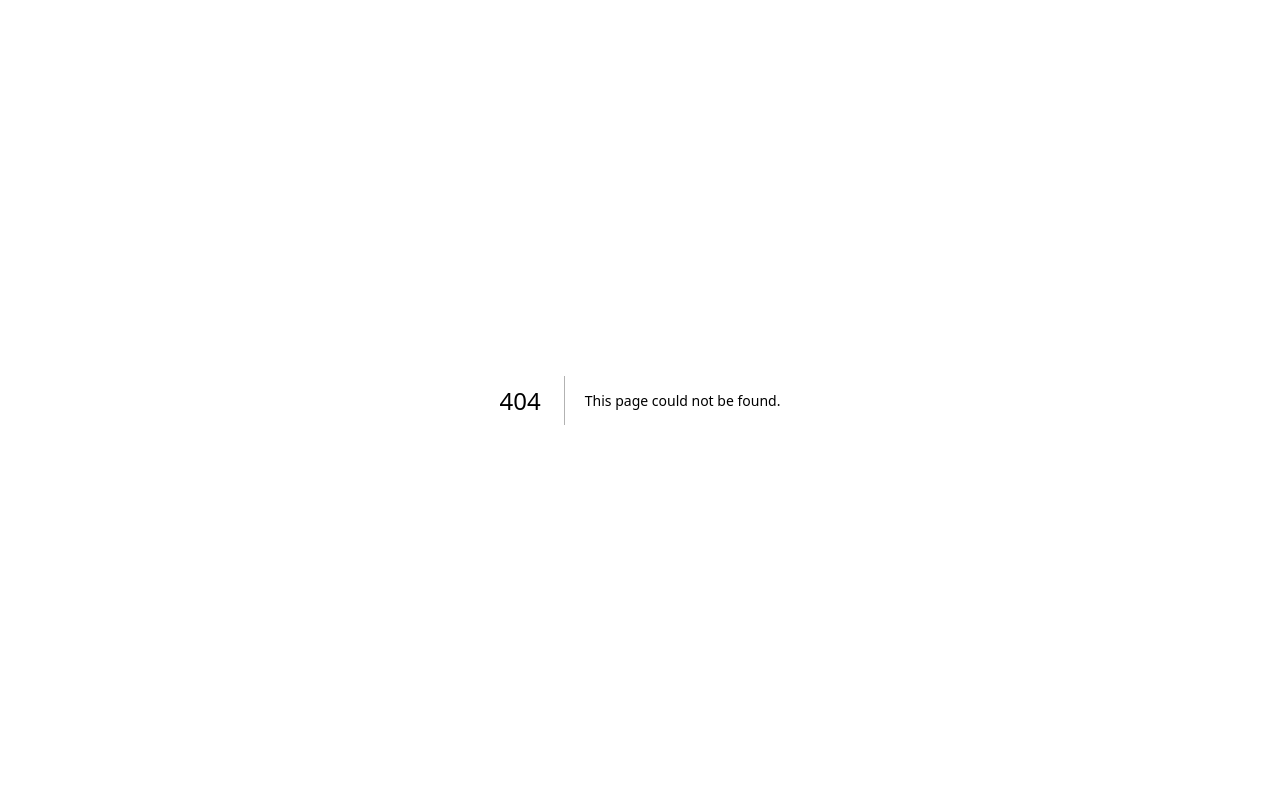
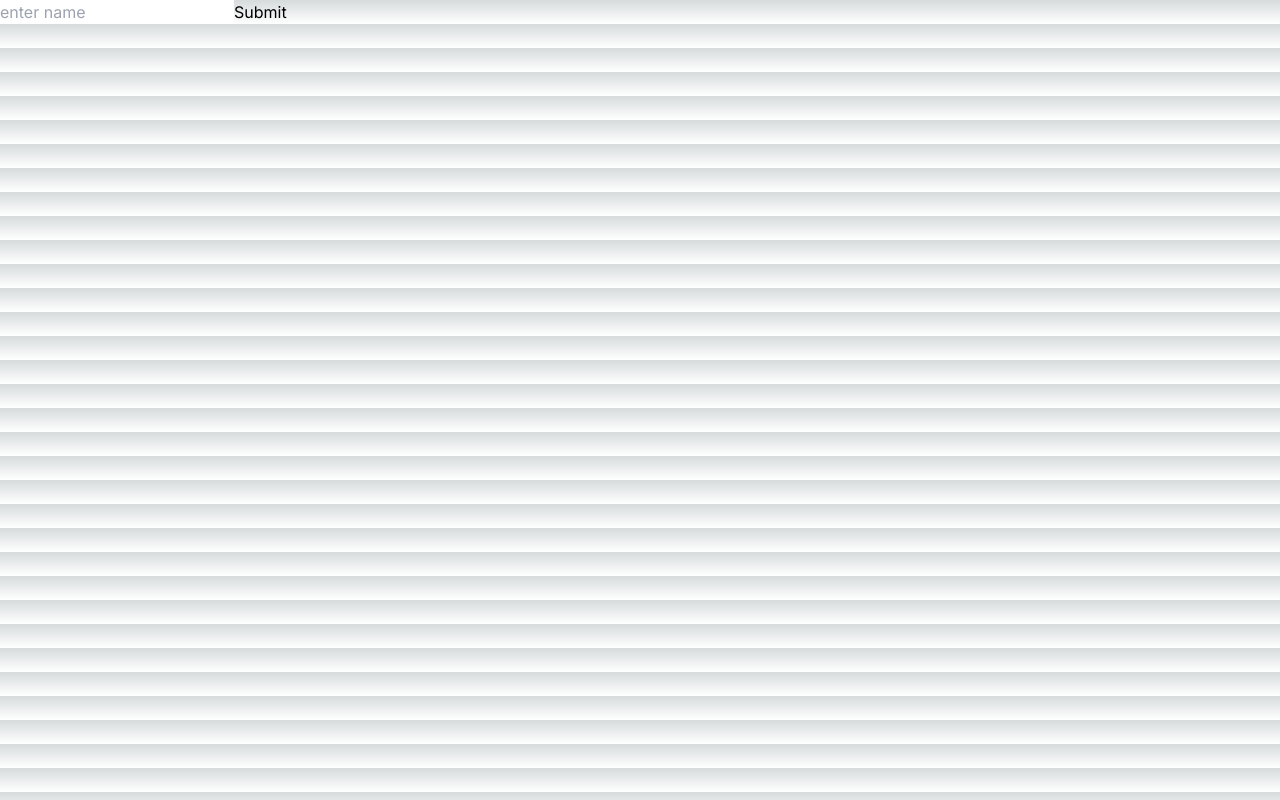
Before and after one commit to sajjad-FL/next-app, a Next.js app: page /event in a window 1280 px wide. Before the commit this address had no page. Built offline with nearby package versions, Linux system fonts and the light colour scheme.

Commit message:
event added

```diff
--- /dev/null
+++ b/app/event/page.tsx
@@ -0,0 +1,30 @@
+"use client"
+import React, { useState } from 'react'
+
+function Event(): JSX.Element {
+  const [state, setState] = useState<string>('');
+  const handleChange = (e: React.ChangeEvent<HTMLInputElement>) => {
+    setState(e.target.value)
+  }
+
+//   const handleSubmit = (e: React.FormEvent<HTMLFormElement>): void => {
+//      e.preventDefault();
+//      console.log({state})
+//   }
+
+ const handleSubmit = (e: React.MouseEvent<HTMLButtonElement>): void => {
+  console.log("clicked")
+ }
+  return (
+    // <form onSubmit={handleSubmit}>
+    //     <input type="text" placeholder='enter name' onChange={handleChange} />
+    //     <button type='submit'>Submit</button>
+    // </form>
+    <div>
+        <input type="text" placeholder='enter name' onChange={handleChange} />
+        <button onClick={handleSubmit}>Submit</button>
+    </div>
+  )
+}
+
+export default Event
```
